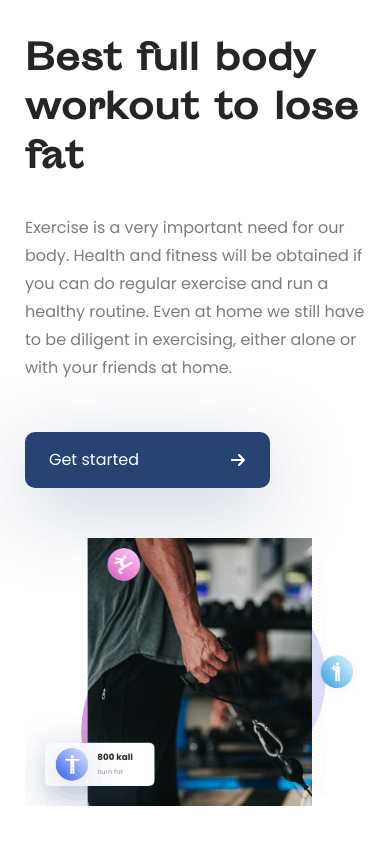
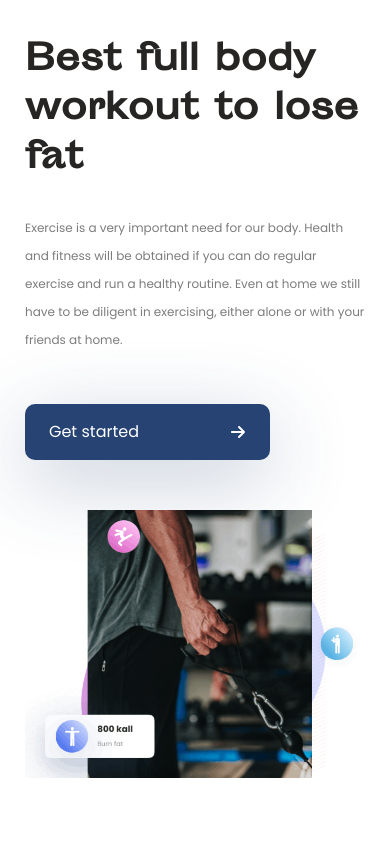
Before and after one commit to knrbokhari/nextjs_task, a Next.js app: page / in a window 390 px wide. Shown: the part 1922-2766 px from the top of the page. Built offline with nearby package versions, Linux system fonts and the light colour scheme.

Commit message:
Task done

```diff
--- a/src/components/Content3.tsx
+++ b/src/components/Content3.tsx
@@ -11,7 +11,7 @@ const Content3 = () => {
                 <div className="lg:flex lg:flex-row-reverse ">
                     <div className="basis-1/2">
                         <h1 className='text-[#262524] w-full lg:max-w-[558px] font-bold lg:font-[400] text-[35px] md:text-[60px] lg:text-[46px] leading-[140%] lg:leading-[73px] font-SportingGrotesque mb-[30px]'>Best full body workout to lose fat</h1>
-                        <p className='text-[#26252499] text-[16px] leading-[28px] font-Poppins mb-[50px] lg:max-w-[553px]'>Exercise is a very important need for our body. Health and fitness will be obtained if you can do regular exercise and run a healthy routine. Even at home we still have to be diligent in exercising, either alone or with your friends at home.</p>
+                        <p className='text-[#26252499] text-[12px] leading-[140%] md:text-[16px] leading-[28px] font-Poppins mb-[50px] lg:max-w-[553px]'>Exercise is a very important need for our body. Health and fitness will be obtained if you can do regular exercise and run a healthy routine. Even at home we still have to be diligent in exercising, either alone or with your friends at home.</p>
                         <button className='text-[16px] font-Poppins px-[24px] py-[16px] bg-[#264373] shadow-[0_20px_80px_rgba(51,78,123,0.3)] rounded-[10px] text-white mb-[50px] flex items-center justify-between w-[245px]'>Get started <ImArrowRight2 className='text-[16px]' /> </button>
                     </div>
                     <div className="basis-1/2 mt-60px mx-auto lg:m-0">
--- a/src/components/Navbar.tsx
+++ b/src/components/Navbar.tsx
@@ -2,13 +2,10 @@ import Link from 'next/link';
 import { useRouter } from 'next/router';
 import React, { useEffect, useState } from 'react'
 import { AiOutlineClose, AiOutlineMail, AiOutlineMenu } from 'react-icons/ai';
-import { FaGithub, FaLinkedinIn } from 'react-icons/fa';
-import { BsFillPersonLinesFill } from 'react-icons/bs';
 
 const Navbar = () => {
     const [nav, setNav] = useState(false);
     const [shadow, setShadow] = useState(false);
-    const [linkColor, setLinkColor] = useState('#1f2937');
 
     const handleNav = () => {
         setNav(!nav);
@@ -61,9 +58,8 @@ const Navbar = () => {
         </ul>
         {/* Hamburger Icon */}
         <div
-          style={{ color: `${linkColor}` }}
           onClick={handleNav}
-          className='lg:hidden'
+          className='lg:hidden text-[#1f2937]'
         >
           <AiOutlineMenu size={25} />
         </div>
```
